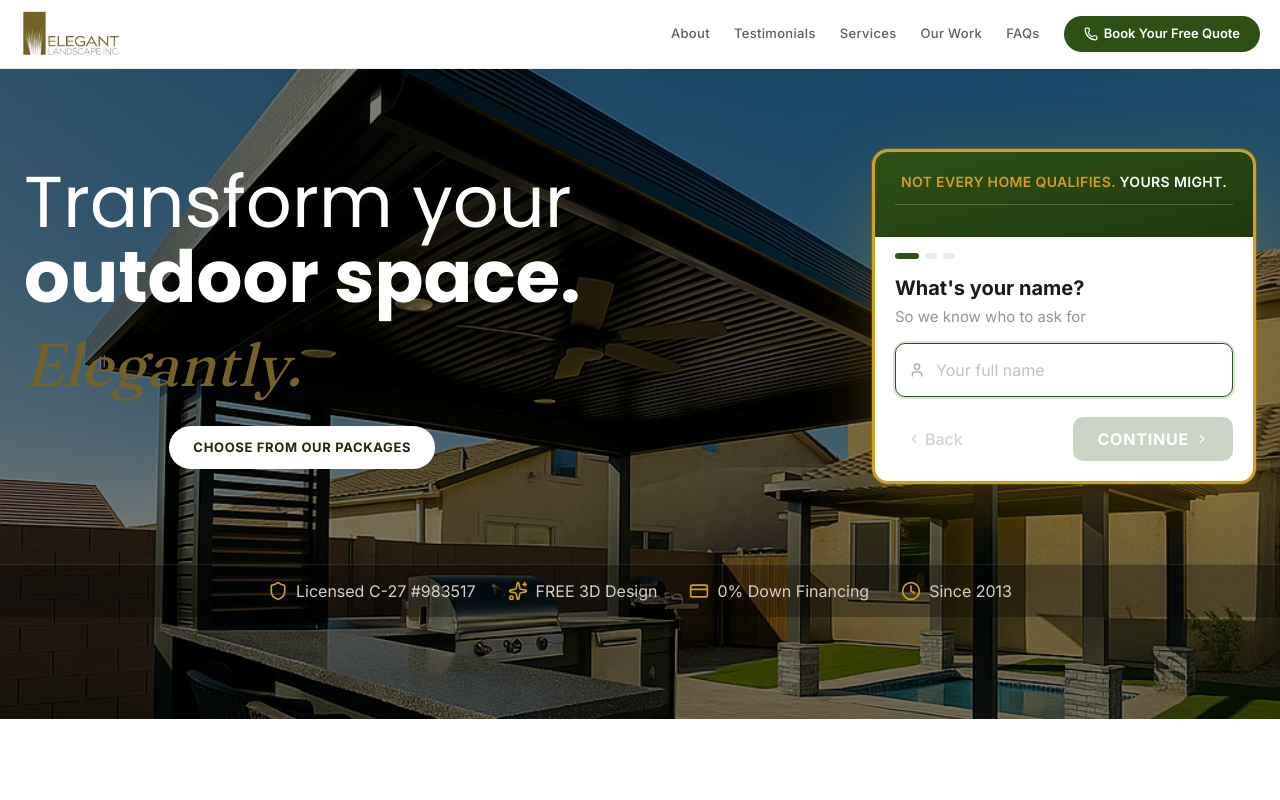
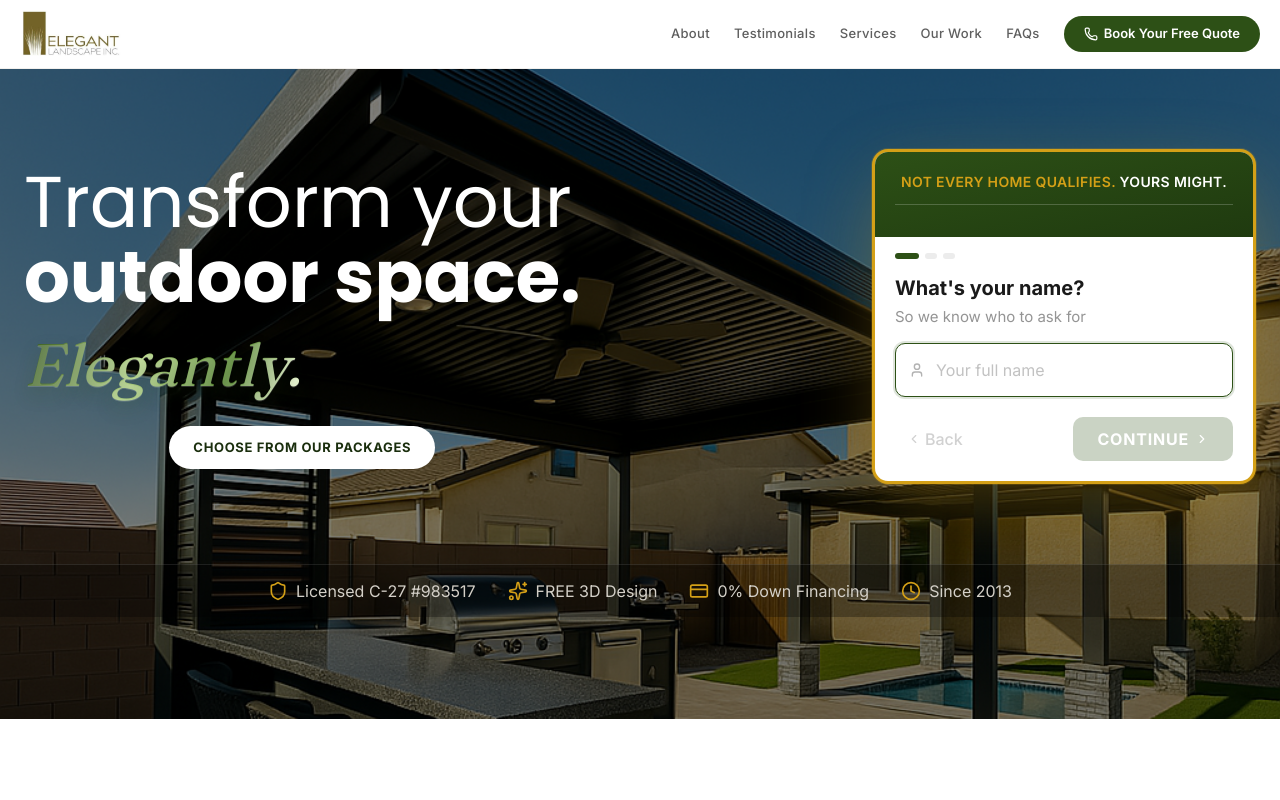
Before and after one commit to Fbet590/Elegant-Landscape-3.0, a Next.js app: page / in a window 1280 px wide. Shown: the top 800 px of the page. Built offline with nearby package versions, Linux system fonts and the light colour scheme.

Commit message:
feat: add metallic green text style and apply to hero section
Co-authored-by: Fbet590 <271462897+Fbet590@users.noreply.github.com>

```diff
--- a/app/globals.css
+++ b/app/globals.css
@@ -129,3 +129,19 @@
     @apply bg-background text-foreground;
   }
 }
+
+.metallic-green-text {
+  background: linear-gradient(
+    112deg,
+    #2d5016 0%,
+    #b9d98b 22%,
+    #4f8128 38%,
+    #e3f1c9 50%,
+    #5f9631 64%,
+    #2d5016 100%
+  );
+  background-clip: text;
+  -webkit-background-clip: text;
+  color: transparent;
+  text-shadow: 0 1px 0 rgb(255 255 255 / 0.18), 0 8px 18px rgb(45 80 22 / 0.3);
+}
--- a/components/hero-section.tsx
+++ b/components/hero-section.tsx
@@ -235,7 +235,7 @@ export function HeroSection() {
             <span className="font-extrabold">outdoor space.</span>
           </h1>
 
-          <p className="mt-3 font-[family-name:var(--font-fraunces)] text-[3.75rem] italic leading-tight text-[#746329]">
+          <p className="metallic-green-text mt-3 font-[family-name:var(--font-fraunces)] text-[3.75rem] italic leading-tight">
             Elegantly.
           </p>
 
```
